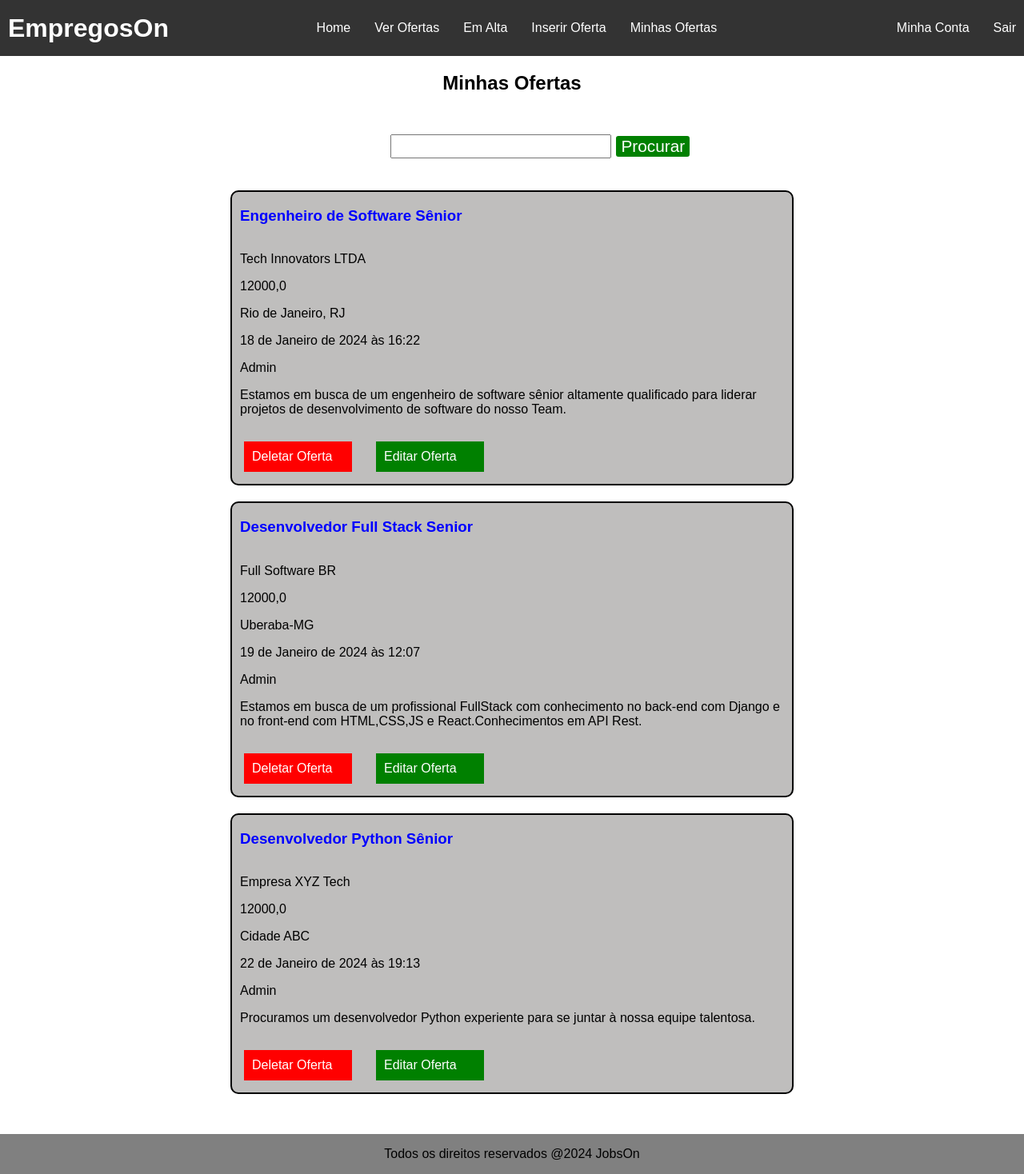
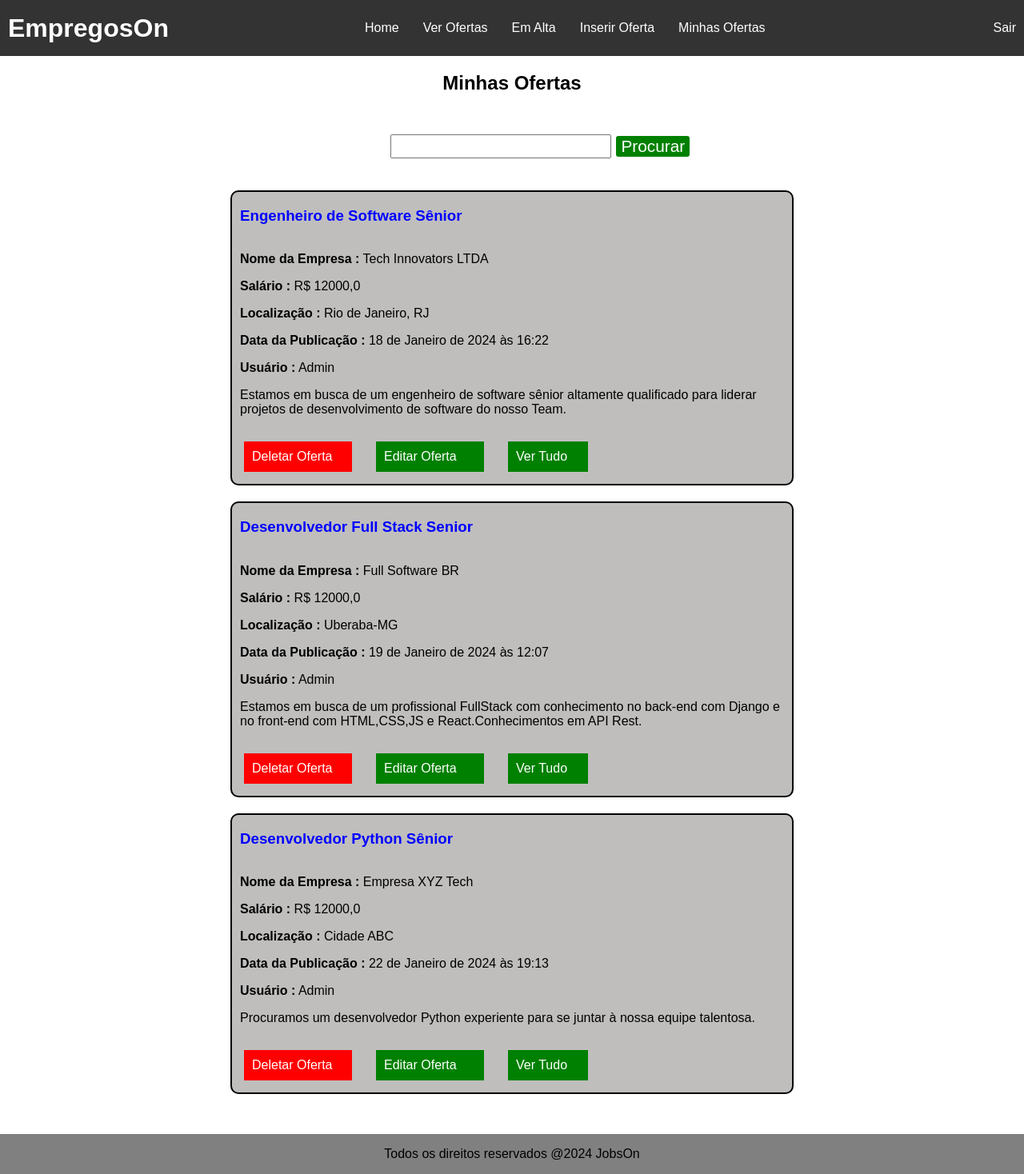
Before and after one commit to PedroNunesBH/django-career-portal, a Django app: page /my_offers/ in a window 1280 px wide. Shown: the whole page at 80% size. Run offline with Django 5.2, Linux system fonts and the light colour scheme; a user stored in the database is signed in; data comes from the database, SQL or seed files in the repository; both versions use the stored data as it was after the commit.

```diff
--- a/accounts/views.py
+++ b/accounts/views.py
@@ -26,7 +26,7 @@ def login_view(request):
 class UserRegisterView(CreateView):
     template_name = 'register.html'
     model = User
-    success_url = reverse_lazy('job_list')
+    success_url = reverse_lazy('login')
     form_class = UpgradeUserCreationForm
 
 
--- a/app/templates/base.html
+++ b/app/templates/base.html
@@ -24,7 +24,6 @@
         </nav>
         <ul class="list-header">
             {% if user.is_authenticated %}
-                <li><a class="list-header-link" href="/login">Minha Conta</a></li>
                 <li><a class="list-header-link" href="/logout">Sair</a></li>
             {% else %}
                 <li><a class="list-header-link" href="/login">Entrar</a></li>
--- a/jobs/apps.py
+++ b/jobs/apps.py
@@ -4,3 +4,6 @@ from django.apps import AppConfig
 class JobsConfig(AppConfig):
     default_auto_field = 'django.db.models.BigAutoField'
     name = 'jobs'
+
+    def ready(self):
+        import jobs.signals
--- a/jobs/models.py
+++ b/jobs/models.py
@@ -1,5 +1,6 @@
 from django.db import models
 from django.contrib.auth.models import User
+from django.utils import timezone
 
 
 class JobOffer(models.Model):
@@ -18,3 +19,11 @@ class JobOffer(models.Model):
 
     def __str__(self):
         return self.title
+
+
+class JobListingCount(models.Model):
+    date_and_time = models.DateTimeField(default=timezone.now)  # Define como padrao a data e horario do momento
+    number_of_offers = models.IntegerField()
+
+    def __str__(self):
+        return self.number_of_offers
--- a/jobs/templates/my_offers.html
+++ b/jobs/templates/my_offers.html
@@ -19,15 +19,17 @@
         {% for offer in object_list %}
             <div class="offer-grid">
                 <h3 class="offer-title">{{ offer.title }}</h3>
-                <p class="p-offer">{{ offer.organization_name }}</p>
-                <p class="p-offer">{{ offer.salary }}</p>
-                <p class="p-offer"> {{ offer.location }}</p>
-                <p class="p-offer"> {{ offer.publication_date }}</p>
-                <p class="p-offer"> {{ offer.autor|capfirst }}</p>
+                <p class="p-offer"><strong>Nome da Empresa :</strong> {{ offer.organization_name }}</p>
+                <p class="p-offer"><strong>Salário :</strong> R$ {{ offer.salary }}</p>
+                <p class="p-offer"><strong>Localização :</strong>  {{ offer.location }}</p>
+                <p class="p-offer"><strong>Data da Publicação :</strong>  {{ offer.publication_date }}</p>
+                <p class="p-offer"><strong>Usuário :</strong>  {{ offer.autor|capfirst }}</p>
                 <p class="p-description"> {{ offer.description }}</p>
+
                 <div class="btn-joblist-container">
                     <a class="btn-delete" href="{% url 'delete_offer' offer.id %}">Deletar Oferta</a>
                     <a class="btn-edit" href="{% url 'update_offer' offer.id %}">Editar Oferta</a>
+                    <a class="btn-detail" href="{% url 'detail_offer' offer.id %}">Ver Tudo</a>
                 </div>
             </div>
         {% endfor %}
--- a/jobs/views.py
+++ b/jobs/views.py
@@ -22,12 +22,12 @@ class JobOffersList(ListView):
         return queryset
 
 
-@method_decorator(login_required(), name='dispatch')
+@method_decorator(login_required(), name='dispatch')  # Permite que apenas usuarios logados acessem a view
 class CreateOfferView(CreateView):
     template_name = 'create_offer.html'
     model = JobOffer
     form_class = CreateOfferJob
-    success_url = reverse_lazy('job_list')
+    success_url = reverse_lazy('my_offers')
 
     def form_valid(self, form):
         form.instance.autor = self.request.user  # Preenche o campo autor do form com o username do usuario
@@ -35,17 +35,17 @@ class CreateOfferView(CreateView):
         return super().form_valid(form)
 
 
-@method_decorator(login_required(), name='dispatch')
+@method_decorator(login_required(), name='dispatch')  # Permite que apenas usuarios logados acessem a view
 class EditOffer(UpdateView):
     template_name = 'update_offer.html'
     model = JobOffer
     form_class = CreateOfferJob
-    success_url = reverse_lazy('job_list')
+    success_url = reverse_lazy('my_offers')
 
     def get(self, request, *args, **kwargs):
-        self.object = self.get_object()
+        offer = self.get_object()
         user_session = self.request.user
-        offer_user = self.object.autor
+        offer_user = offer.autor
         if user_session == offer_user:
             return super().get(request, *args, **kwargs)
         else:
@@ -68,24 +68,23 @@ class DetailOffer(DetailView):
         return super().get(request, *args, **kwargs)
 
 
-
-@method_decorator(login_required(), name='dispatch')
+@method_decorator(login_required(), name='dispatch')  # Permite que apenas usuarios logados acessem a view
 class DeleteOffer(DeleteView):
     template_name = 'delete_offer.html'
     model = JobOffer
     success_url = reverse_lazy('job_list')
 
     def get(self, request, *args, **kwargs):
-        self.object = self.get_object()  # Captura o objeto a ser excluido
+        offer = self.get_object()  # Captura o objeto a ser excluido
         user_session = self.request.user  # Verifica o usuario que esta fazendo a requisicao
-        offer_user = self.object.autor  # Verifica o campo autor do objeto a ser excluido
+        offer_user = offer.autor  # Verifica o campo autor do objeto a ser excluido
         if user_session == offer_user:  # verifica se o usuario da requisicao é o mesmo que criou o objeto
             return super().get(request, *args, **kwargs)
         else:
             return redirect('job_list')
 
 
-@method_decorator(login_required(), name='dispatch')
+@method_decorator(login_required(), name='dispatch')  # Permite que apenas usuarios logados acessem a view
 class MyOffers(ListView):
     template_name = 'my_offers.html'
     model = JobOffer
```
Also changed, not shown: accounts/templates/register.html (+8 -8 lines), jobs/signals.py (added, +12 -0 lines), db.sqlite3, jobs/migrations/0008_joblistingcount.py (added).
